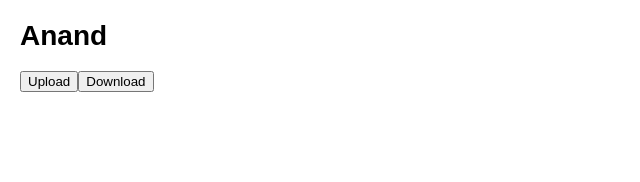
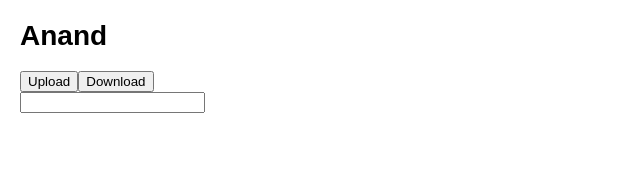
Before and after one commit to Art-Finers/GGH-3, a React (Create React App) app in the folder frontend/: page / in a window 1280 px wide. Shown: the top 182 px of the page, without its empty margins (0-640 px from the left). Built offline with nearby package versions, Linux system fonts and the light colour scheme.

Commit message:
[ADD] Basic TextField

```diff
--- a/frontend/src/index.tsx
+++ b/frontend/src/index.tsx
@@ -3,10 +3,12 @@ import ReactDOM from 'react-dom';
 import './index.css';
 import SampleLoader from './App';
 import reportWebVitals from './reportWebVitals';
+import TextField from './textField';
 
 ReactDOM.render(
   <React.StrictMode>
     <SampleLoader />
+    <TextField/>
   </React.StrictMode>,
   document.getElementById('root')
 );
--- /dev/null
+++ b/frontend/src/textField.tsx
@@ -0,0 +1,7 @@
+import React from 'react';
+
+const TextField = () => {
+  return <input />;
+};
+
+export default TextField;
```
